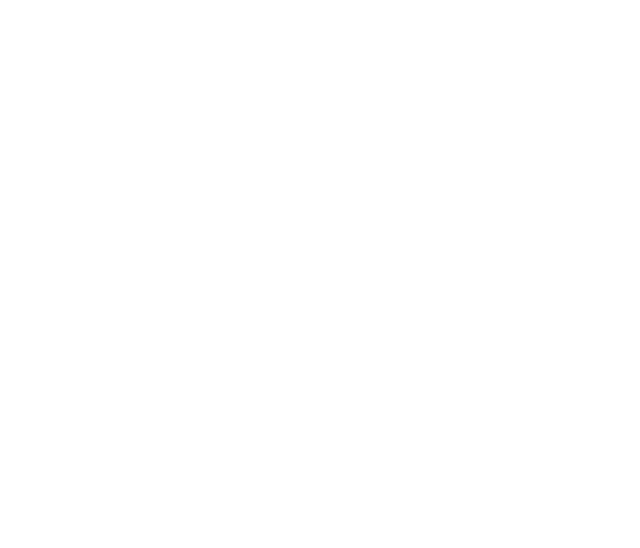
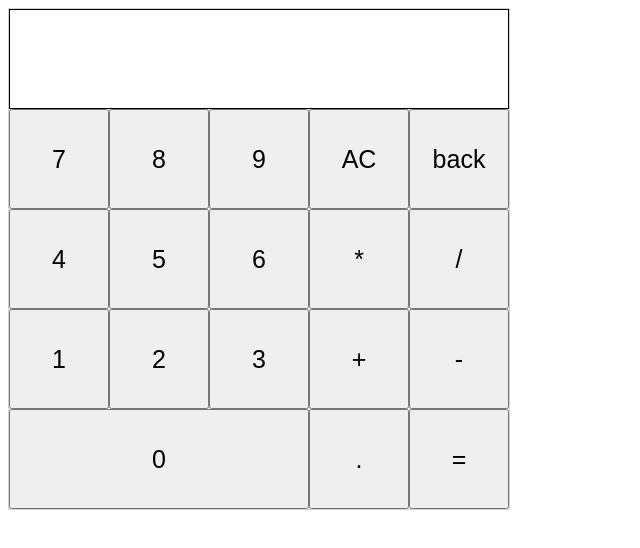
Before and after one commit to stevematkin/calculator, a plain HTML site: page index.html in a window 1280 px wide. Shown: the whole page, without its empty margins (0-640 px from the left). Drawn offline with Linux system fonts and the light colour scheme.

Commit message:
Add basic calculator functionality, no decimals yet. Add calculator UI

```diff
--- a/index.html
+++ b/index.html
@@ -1,9 +1,38 @@
 <html>
     <head>
         <title>Calculator Project</title>
+        <link rel="stylesheet" href="style.css">
     </head>
 
     <body>
+        <div id=container>
+            <div class=displayContainer>
+                <div class=topDisplay value=''></div>
+                <div class=display value=''></div>
+            </div>
 
+            <div class=calcKeys>
+                <button type='button' value='0' id=numZero>0</button>
+                <button type='button' value='1' id=numOne>1</button>
+                <button type='button' value='2' id=numTwo>2</button>
+                <button type='button' value='3' id=numThree>3</button>
+                <button type='button' value='4' id=numFour>4</button>
+                <button type='button' value='5' id=numFive>5</button>
+                <button type='button' value='6' id=numSix>6</button>
+                <button type='button' value='7' id=numSeven>7</button>
+                <button type='button' value='8' id=numEight>8</button>
+                <button type='button' value='9' id=numNine>9</button>
+                <button type='button' value='delete' id=backspace>back</button>
+                <button type='button' value='+' id=add>+</button>
+                <button type='button' value='-' id=subtract>-</button>
+                <button type='button' value='*' id=multiply>*</button>
+                <button type='button' value='/' id=divide>/</button>
+                <button type='button' value='clear' id=clear>AC</button>
+                <button type='button' value='=' id=equals>=</button>
+                <button type='button' value='.' id=decimal>.</button>
+            </div>
+        </div>
+
+    <script src="script.js"></script>
     </body>
 </html>
--- a/script.js
+++ b/script.js
@@ -1,15 +1,122 @@
-function add() {
+function add(a, b) {
+    //console.log(a+b);
+    return parseFloat(a)+parseFloat(b);
 
 }
 
-function subtract() {
+function subtract(a, b) {
+    return parseFloat(a)-parseFloat(b);
+}
+
+function multiply(a, b) {
+    return parseFloat(a)*parseFloat(b);
+}
+
+function divide(a, b) {
+    return parseFloat(a)/parseFloat(b);
+}
+
+function operate(a, operator, b) {
+    let result;
+    if (operator === '+'){
+        result = add(a,b);
+    }
+    else if (operator === '-') {
+        result = subtract(a,b);
+    }
+    else if (operator === '*') {
+        result = multiply(a,b);
+    }
+    else if (operator === '/') {
+        result = divide(a,b);
+    }
+    return result;
+}
+
+function collapseArray(array) {
+    while (array.length > 1) {
+        const [firstNum, operator, secondNum, ...tempArray] = array;
+
+        array = [operate(firstNum, operator, secondNum), ...tempArray];
+    }
+    return array;
+}
+
+//nums  /([0-9])/g
+//operators   /([\+\-\*\/])/;
+
+let userInput = [];
+let topInput = [];
+let lastEventTarget;
+
+const buttons = document.querySelectorAll("[type = 'button']")
+const display = document.querySelector('.display');
+const topDisplay = document.querySelector('.topDisplay');
+
+buttons.forEach(function(button) {
+    button.addEventListener('click', handleButtonPress);
+});
+
+function handleButtonPress(event) {
+
+
+    if (/([0-9])/g.test(event.target.value) && lastEventTarget !== '=') {
+        console.log(lastEventTarget);
+        display.textContent = display.textContent + event.target.value;
 
     }
 
-function multiply() {
+    if (/([0-9])/g.test(event.target.value) && lastEventTarget === '=') {
+        display.textContent = '';
+        display.textContent = event.target.value;
+        lastEventTarget = '';
 
     }
 
-function divide() {
+    else if (/([\+\-\*\/])/.test(event.target.value) && userInput.length <= 1) {
+        userInput.push(display.textContent);
+        userInput.push(event.target.value);
+        //topInput.push(display.textContent);
+        //topInput.push(event.target.value);
+        console.log(userInput);
+        //topDisplay.textContent = topInput.join('');
+        display.textContent = '';
 
     }
+
+    else if (/([\+\-\*\/])/.test(event.target.value) && userInput.length > 1) {
+        userInput.push(display.textContent);
+        //topDisplay.textContent = topInput.join('');
+        userInput = collapseArray(userInput);
+        display.textContent = userInput;
+        userInput.push(event.target.value);
+
+        display.textContent = '';
+    }
+
+    else if (event.target.value === '=') {
+        userInput.push(display.textContent);
+        //topInput.push(display.textContent);
+        //console.log(topInput);
+        console.log(userInput);
+        userInput = collapseArray(userInput);
+        console.log(userInput);
+        //topDisplay.textContent = topInput.join('');
+        display.textContent = userInput;
+        userInput = [];
+        lastEventTarget = '=';
+        console.log(lastEventTarget);
+
+
+    }
+
+    else if (event.target.value === 'clear') {
+        userInput = [];
+        topInput = [];
+        lastEventTarget = '';
+        //console.log(userInput);
+        //topDisplay.textContent = '';
+        display.textContent = '';
+    }
+
+}
--- a/style.css
+++ b/style.css
@@ -0,0 +1,134 @@
+button {
+    font-size: 25;
+}
+
+#container {
+    display: grid;
+    border: 1px solid lightgray;
+    height: 500px;
+    width: 500px;
+    grid-template-columns: 1fr;
+    grid-template-rows: 100px 400px;
+    grid-template-areas:
+        "display"
+        "keys";
+
+}
+
+.displayContainer {
+    display: grid;
+    grid-template-rows: 30px 70px;
+    grid-template-areas:
+    "top"
+    "bottom";
+    grid-area: display;
+    border: 1px solid black;
+    text-align: right;
+
+}
+
+.display {
+    grid-area: bottom;
+    text-align: right;
+    padding: 10px 5px;
+    font-size: 40;
+    overflow: hidden;
+}
+
+.topDisplay {
+    grid-area: top;
+    text-align: right;
+    font-size: 20;
+    padding: 5px;
+    overflow: hidden;
+}
+
+.calcKeys {
+    display: grid;
+    grid-area: keys;
+    grid-template-rows: 1fr 1fr 1fr 1fr;
+    grid-template-columns: 1fr 1fr 1fr 1fr 1fr;
+    grid-template-areas:
+        "seven eight nine clear backspace"
+        "four five six multiply divide"
+        "one two three add subtract"
+        "zero zero zero dot equals";
+
+}
+
+
+
+
+
+/* set button positions */
+#numOne {
+    grid-area: one;
+}
+
+#numTwo {
+    grid-area: two;
+}
+
+#numThree {
+    grid-area: three;
+}
+
+#numFour {
+    grid-area: four;
+}
+
+#numFive {
+    grid-area: five;
+}
+
+#numSix {
+    grid-area: six;
+}
+
+#numSeven {
+    grid-area: seven;
+}
+
+#numEight {
+    grid-area: eight;
+}
+
+#numNine {
+    grid-area: nine;
+}
+
+#numZero {
+    grid-area: zero;
+}
+
+#backspace {
+    grid-area: backspace;
+}
+
+#add {
+    grid-area: add;
+}
+
+#subtract {
+    grid-area: subtract;
+}
+
+#multiply {
+    grid-area: multiply;
+}
+
+#divide {
+    grid-area: divide;
+}
+
+#clear {
+    grid-area: clear;
+}
+
+#equals {
+    grid-area: equals;
+}
+
+#decimal {
+    grid-area: dot;
+}
```
Lines whose indentation alone changed are shown as unchanged.
